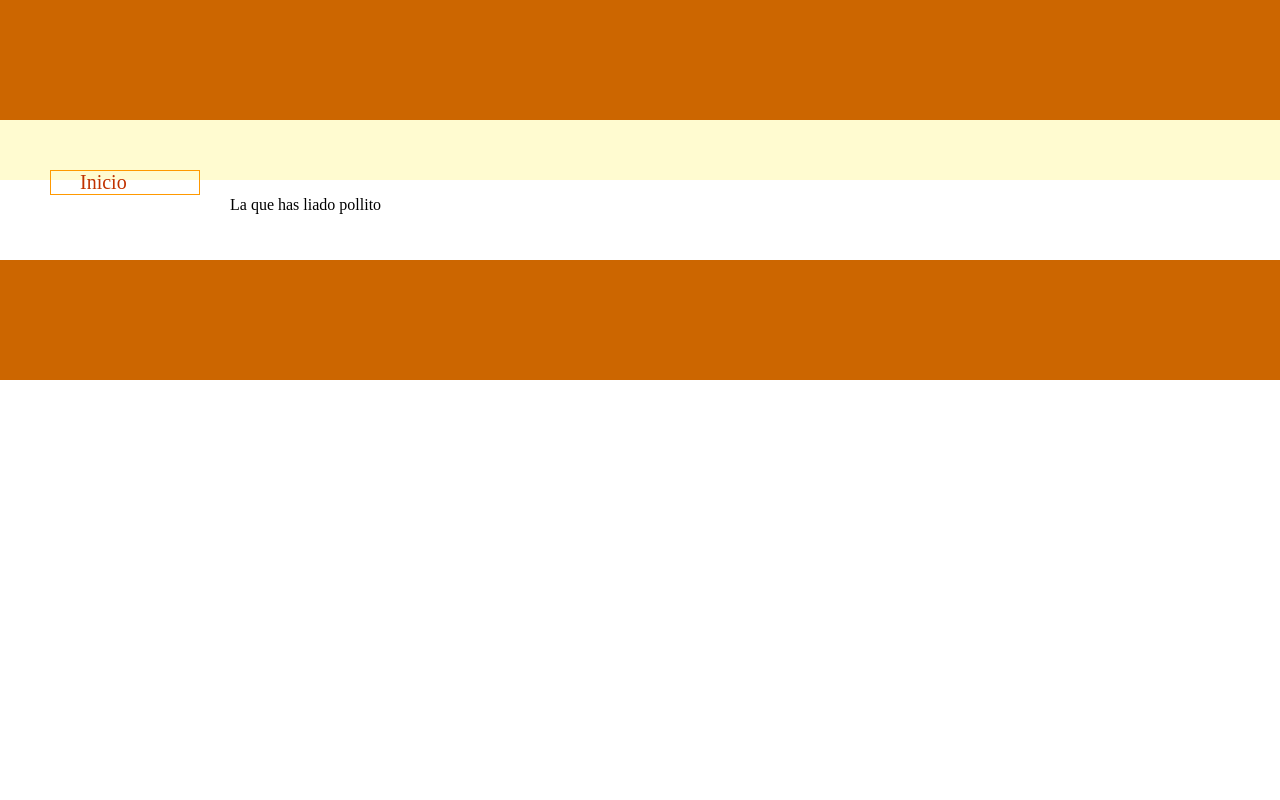
After one commit to VicdeJuan/SI, a PHP site: page /error.html in a window 1280 px wide. The commit adds this page. Run offline with PHP 8.4, Linux system fonts and the light colour scheme.

Commit message:
Empieza la división de tareas seria

```diff
--- /dev/null
+++ b/P1/error.html
@@ -0,0 +1,28 @@
+<!DOCTYPE html>
+<html lang="en">
+<head>
+	<link rel="stylesheet" type="text/css" href="main.css">
+	<meta charset="utf-8">
+	<title>Ola k ase</title>
+</head>
+<body>
+	<header>
+
+	</header>
+	<div class="body-container">
+		<aside id="menu">
+			<ul>
+				<li class="filter"><a href="index.html" class="filter-title">Inicio</a></li>
+			</ul>
+		</aside>
+		<div class="scroller">
+			<div class="main-container">
+			<p id="error-page">La que has liado pollito</p>
+			</div>
+		</div>
+	</div>
+	<footer>
+
+	</footer>
+</body>
+</html>
--- a/P1/main.css
+++ b/P1/main.css
@@ -32,12 +32,10 @@
 
 
  .body-container{
- 	max-height: 70%;
- 	min-height: 70%;
  	background: #FFFBD0;
  }
 
-.scroller{
+.inner-scroll{
 	overflow: scroll;
 	max-height: 350px;
  	padding: 30px;
@@ -45,9 +43,15 @@
 
  .main-container{
  	padding: 30px;
+ 	overflow: hidden;
  	max-width: 650px;
  	height: 100%;
  	float: left;
+ }
+
+ .scroller {
+ 	height: 100%;
+ 	padding: 30px;
  }
 
 
@@ -109,7 +113,6 @@
 }
 
 #menu a {
-	display: block;
 	text-decoration: none;
 	color: #C13100;
 	padding: 0px;
@@ -121,7 +124,7 @@
 	display: inline;
 	font-size: 20px;
 	font-family: comic;
-	margin: 10px;
+	margin-left: 0.7em;
 }
 
 .filter ul{
@@ -129,9 +132,10 @@
 }
 
 .filter:hover ul{
-	display: block;
+	display: inline;
 }
 
 .filter-genre{
 	font-size: 15px;
+	margin-left: 2em;
 }
```
Also changed, not shown: P1/index.html (+9 -7 lines), P1/plantilla.html (added, +26 -0 lines).
